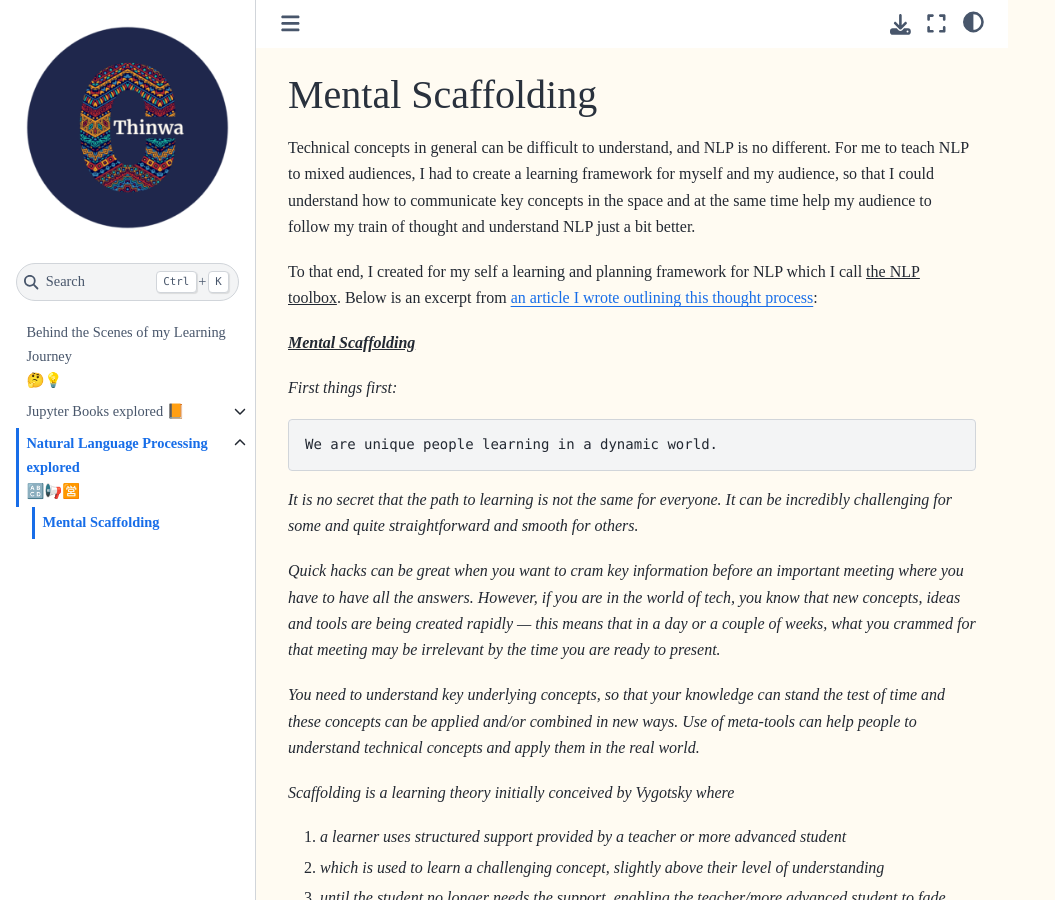
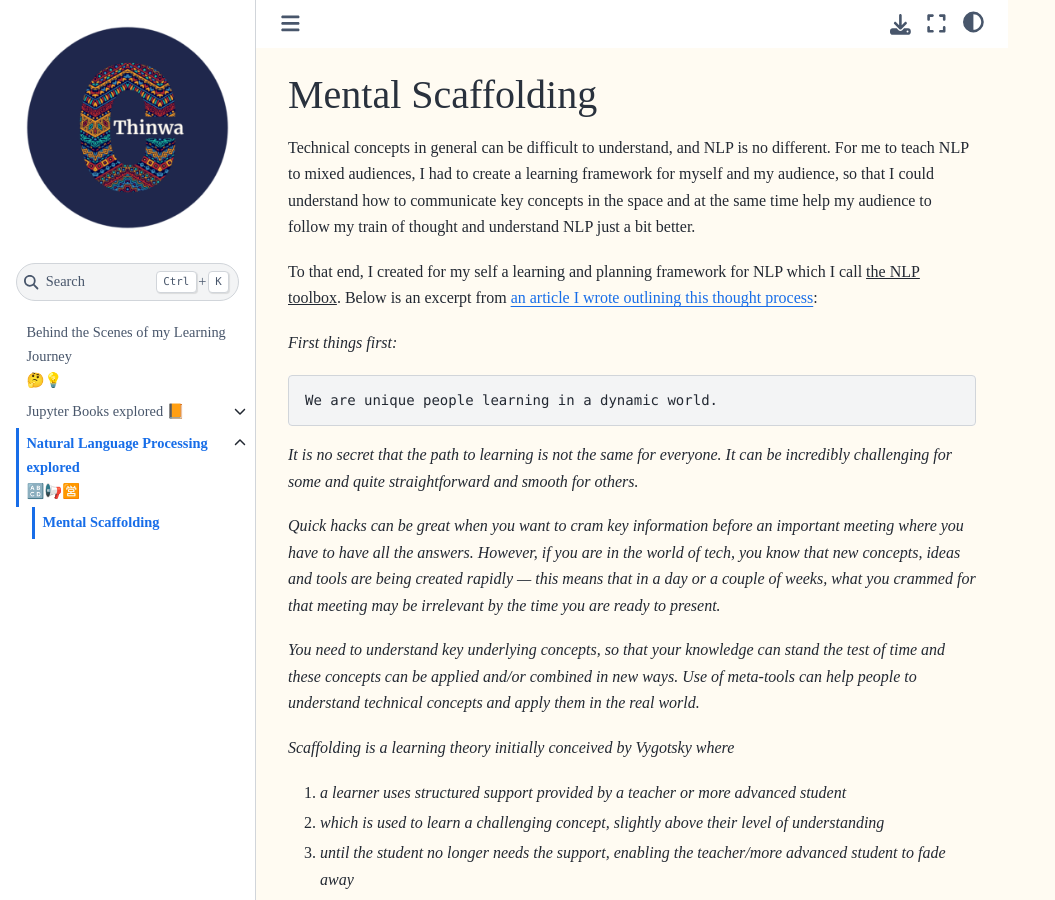
Before and after one commit to CeeThinwa/BTS-Continuous-Learning, a Jupyter Book: the page built from book/mental_scaffolding.md, in a window 1280 px wide and 900 px high. Shown: the whole window, without its empty margins (0-1055 px from the left). Built offline with Jupyter Book 1.0.4 settings and Sphinx 7.4.7 and the Sphinx Book theme 1.1.4, drawn with Linux system fonts in a browser that asks for light colours.

Commit message:
Update mental_scaffolding.md

```diff
--- a/book/mental_scaffolding.md
+++ b/book/mental_scaffolding.md
@@ -3,8 +3,6 @@
 Technical concepts in general can be difficult to understand, and NLP is no different. For me to teach NLP to mixed audiences, I had to create a learning framework for myself and my audience, so that I could understand how to communicate key concepts in the space and at the same time help my audience to follow my train of thought and understand NLP just a bit better.
 
 To that end, I created for my self a learning and planning framework for NLP which I call <u>the NLP toolbox</u>. Below is an excerpt from [an article I wrote outlining this thought process](https://medium.com/@ceethinwa/delivering-success-in-natural-language-processing-projects-part-one-40c4775cf6a9):
-
-<u>_**Mental Scaffolding**_</u>
 
 *First things first:*
 
```
